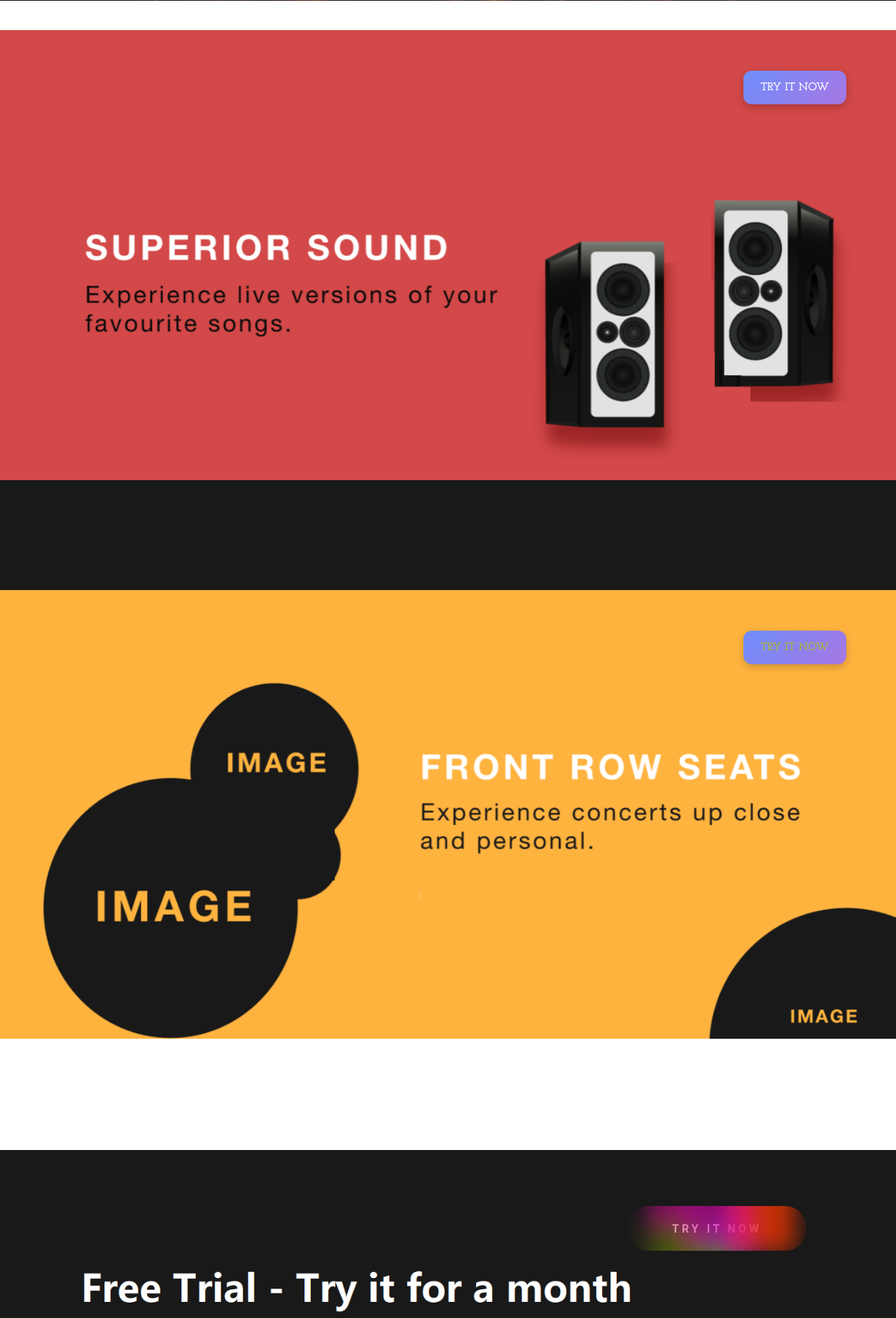
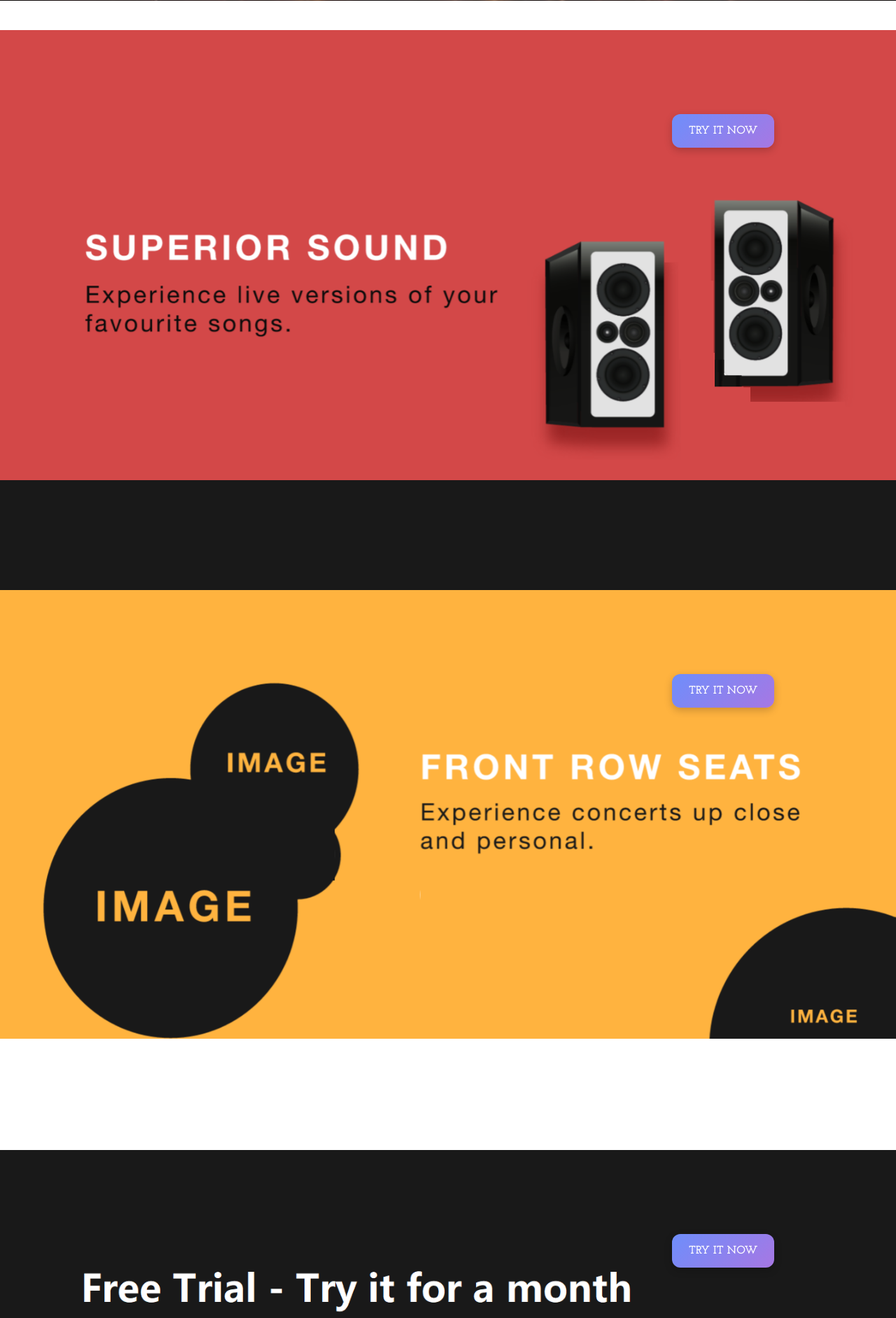
Before and after one commit to XuchenSun/html, a PHP site: page /subpage/web_development/index.html in a window 1280 px wide. Shown: the part 757-2640 px from the top of the page at 70% size. Run offline with PHP 8.4, Linux system fonts and the light colour scheme; some libraries are stand-ins or nearby versions.

Commit message:
update button

```diff
--- a/subpage/web_development/index.css
+++ b/subpage/web_development/index.css
@@ -60,8 +60,8 @@
 
 .button {
     position: absolute;
-    left: 83%;
-    top: 7.3%;
+    left: 75%;
+    top: 15%;
     padding: 12px 24px;
     font-size: 16px;
     font-weight: bold;
@@ -282,9 +282,7 @@
     position: absolute;
 }
 
-[class*="btn-"]:hover, [class*="btn-"]:focus {
-    background: rgba(255, 255, 255, 0.8);
-}
+
 
 [class*="btn-mix"]::after {
     background: #222;
--- a/subpage/web_development/index.html
+++ b/subpage/web_development/index.html
@@ -43,6 +43,23 @@
             .gradient-button:active {
                 transform: scale(0.98);
             }
+
+
+
+            .gradient-button2 {
+                background: linear-gradient(to right, #ff7e5f, #feb47b);
+                color: white;
+                border: none;
+                padding: 15px 50px;
+                font-size: 16px;
+                border-radius: 8px;
+                cursor: pointer;
+                transition: background 0.3s ease;
+            }
+
+            .gradient-button2:hover {
+                background: linear-gradient(to right, #feb47b, #ff7e5f);
+            }
         </style>
     </head>
 
@@ -86,35 +103,33 @@
                 </section>
                 <section class="panel panelColor" id="panel2" style="background-image: url(images/red_page.png);background-repeat: no-repeat;background-size: 100%">
 
-
                     <button class="button" id="button_in_page2_try_it_now" onclick="window.location.href='subpage/PricingPage.html'">
                         <span>TRY IT NOW</span>
                     </button>
-                    <audio id="music_in_second_page" src="music/a_new_guy.wav" ></audio>
-
-
-
-
 
                 </section>
                 <section class="panel" id="panel3" style="background-image: url(images/yellow_page.png);background-repeat: no-repeat;background-size: 100%">
 
                     <button class="button" id="button_in_page3_try_it_now" onclick="window.location.href='subpage/PricingPage.html'">
-                        <span style="color: #abb63a">TRY IT NOW</span>
+                        <span >TRY IT NOW</span>
                     </button>
 
                 </section>
                 <section class="panel panelColor" id="panel4" style="background-image: url(images/black_page.png);background-repeat: no-repeat;background-size: 100%">
-
-
-                    <a style="position:absolute; z-index: 100;left: 70%; top: 10%;text-decoration: none;align-items: center;" href="subpage/PricingPage.html" class="btn-mix-noborder">Try It Now</a>
+                    <button class="button" onclick="window.location.href='subpage/PricingPage.html'">
+                        <span >TRY IT NOW</span>
+                    </button>
                 </section>
                 <section class="panel" id="panel5" style="background-image: url(images/blue_page.png);background-repeat: no-repeat;background-size: 100%">
-
-                    <a style="position:absolute; z-index: 100;left: 70%; top: 15%;text-decoration: none;align-items: center;font-weight: bold; color: white;" href="subpage/PricingPage.html" class="btn-mix-noborder">Try It Now</a>
+                    <button class="button" onclick="window.location.href='subpage/PricingPage.html'">
+                        <span >TRY IT NOW</span>
+                    </button>
                 </section>
                 <section class="panel panelColor" id="panel6" style="background-image: url(images/black2_page.png);background-repeat: no-repeat;background-size: 100%">
-                    <a style="position: absolute; z-index: 100; left: 10%; top: 80%; text-decoration: none; align-items: center; font-weight: 500; font-size: 18px; font-family: 'Roboto', sans-serif; letter-spacing: 1px; color: white;" href="subpage/PricingPage.html" class="btn-mix-noborder">Try It Now</a>
+                    <button class="button" style="left: 10%; top: 80%;" onclick="window.location.href='subpage/PricingPage.html'">
+                        <span>TRY IT NOW</span>
+                    </button>
+
                 </section>
 
 
```
